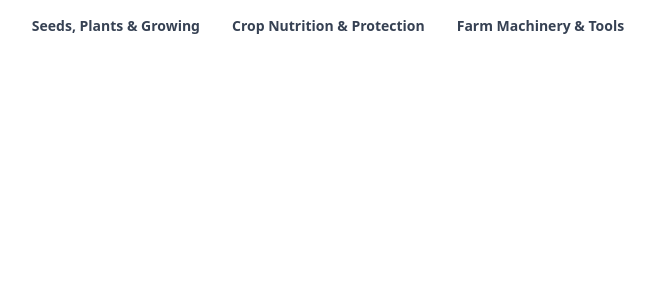
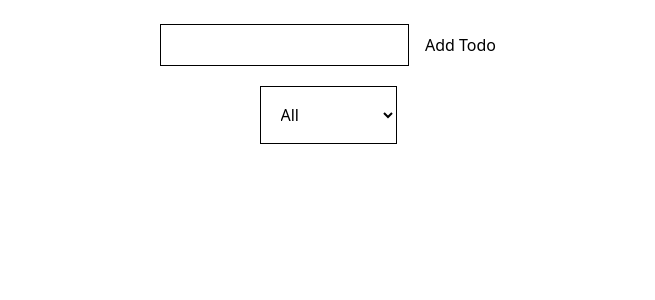
Before and after one commit to SoumitraMaity14/React, a React (Vite) app in the folder My-qsn/: page / in a window 1280 px wide. Shown: the top 300 px of the page, without its empty margins (312-967 px from the left). Built offline with nearby package versions, Linux system fonts and the light colour scheme.

Commit message:
todo input list practice done

```diff
--- a/My-qsn/src/App.tsx
+++ b/My-qsn/src/App.tsx
@@ -12,6 +12,7 @@ import { SearchPractice } from './components/search/SearchPractice'
 import { TodoListPractice } from './components/todo/TodoListPractice'
 import { ApplyCuponPractice } from './components/cupon/ApplyCuponPractice'
 import { MegaMenuPractice } from './components/flyhover-menu/MegaMenuPractice'
+import { InputTodoListPractice } from './components/todo/InputTodoListPractice'
 
 
 
@@ -19,7 +20,8 @@ function App() {
 
   return (
     <>
-    <MegaMenuPractice/>
+    <InputTodoListPractice/>
+    {/* <MegaMenuPractice/> */}
     {/* <TodoListPractice/> */}
     {/* <SearchPractice/> */}
     {/* <SortPractice/> */}
--- /dev/null
+++ b/My-qsn/src/components/todo/InputTodoListPractice.tsx
@@ -0,0 +1,66 @@
+import { useState } from "react"
+
+interface TodoType{
+    id:number,
+    text:string,
+    completed:boolean
+}
+
+export const InputTodoListPractice = () => {
+    const [todos, setTodos]=useState<TodoType[]>([])
+    const [input, setInput]=useState("")
+    const [filter, setFilter]=useState< "All" |"Active" |"Completed">("All")
+
+    const addTodo=()=>{
+        const newTodo={
+            id:Date.now(),
+            text:input.trim(),
+            completed:false
+        }
+        setTodos([...todos, newTodo])
+        setInput("")
+    }
+    const toggleTodo=(id:number)=>{
+        setTodos(todos.map((todo)=>(
+            todo.id===id?{...todo, completed: !todo.completed}:todo
+        )))
+    }
+    const deleteTodo=(id:number)=>{
+        setTodos(todos.filter(todo=>todo.id !== id))
+    }
+
+    const filterTodos=
+        todos.filter(todo=>{
+            if(filter==="Active") return !todo.completed
+            if(filter==="Completed") return todo.completed
+            return true
+        }
+        )
+
+
+
+  return (
+    <div className="flex flex-col justify-center items-center space-y-5 pt-6">
+        <div className="flex-row space-x-4">
+        <input type="text" value={input} onChange={(e)=>setInput(e.target.value)}  className="p-2 border border-black"/>
+        <button onClick={addTodo}>Add Todo</button>
+        </div>
+        <select value={filter} onChange={(e)=>setFilter(e.target.value as "All" | "Active" | "Completed")} className="p-4 border border-yellow">
+            <option value="All">All</option>
+            <option value="Active">Active</option>
+            <option value="Completed">Completed</option>
+        </select>
+        <ul className="space-y-6">
+            {
+                filterTodos.map((todo)=>(
+                    <div key={todo.id}>
+                        <span onClick={()=>toggleTodo(todo.id)} className={`cursor-pointer ${todo.completed ? "line-through text-red" :""}`}>{todo.text}</span>
+                        <button onClick={()=>deleteTodo(todo.id)}>❌</button>
+                    </div>
+
+                ))
+            }
+        </ul>
+    </div>
+  )
+}
```
Also changed, not shown: 2 other files (tests, documents, lock files or other folders).
